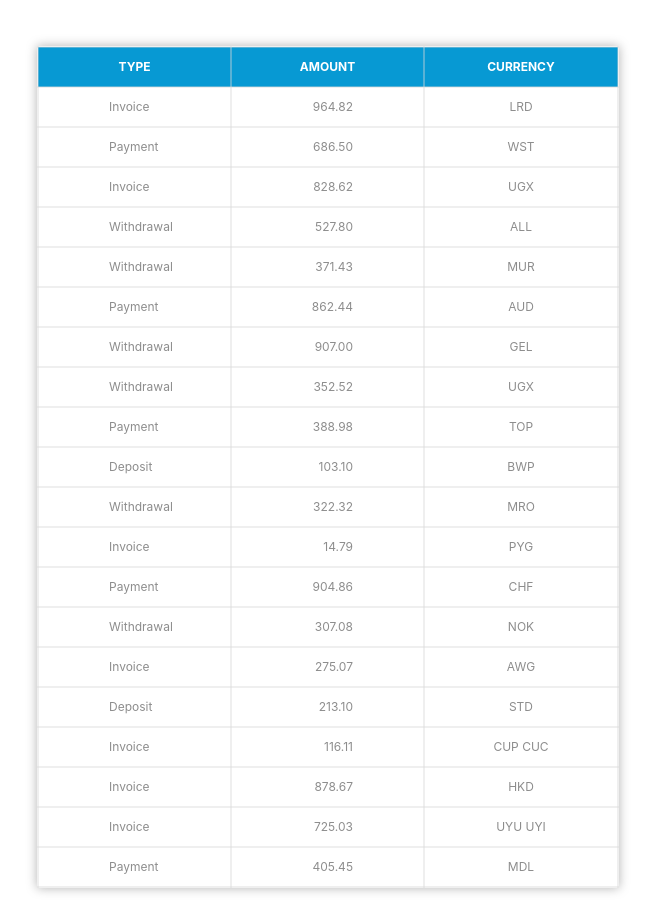
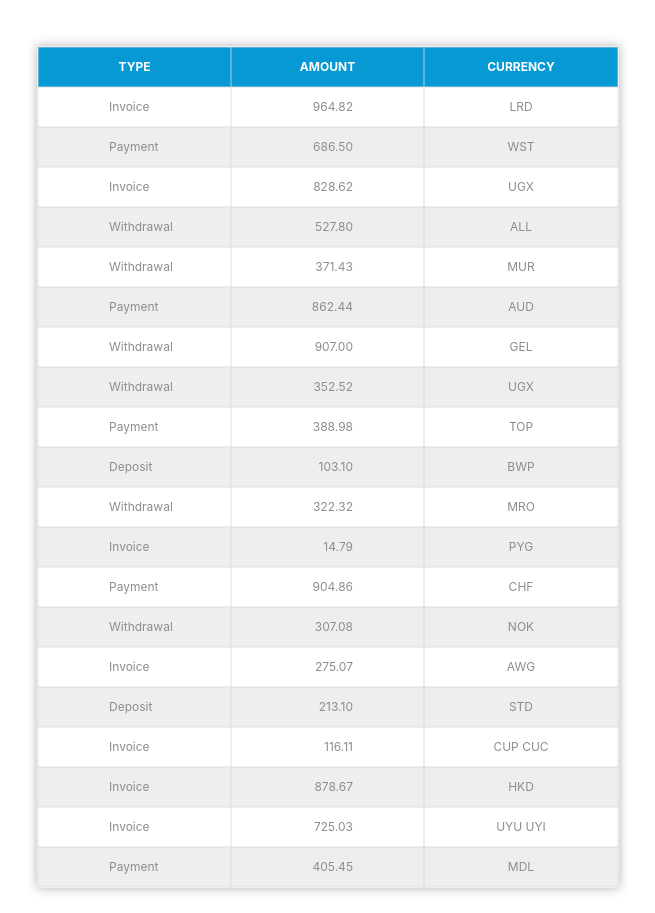
Before and after one commit to MarcinBolt/goit-react-hw-01-components, a React (Create React App) app: page / in a window 1280 px wide. Shown: the part 840-1753 px from the top of the page, without its empty margins (312-967 px from the left). Built offline with nearby package versions, Linux system fonts and the light colour scheme.

Commit message:
fix method map(i, index) in TransactionHistory.jsx

```diff
--- a/src/components/TransactionHistory/TransactionHistory.jsx
+++ b/src/components/TransactionHistory/TransactionHistory.jsx
@@ -11,10 +11,10 @@ export const TransactionHistory = ({ items }) => (
       </tr>
     </thead>
     <tbody>
-      {items.map(i => (
+      {items.map((i, index) => (
         <tr
           className={`${css.transactionHistory__item} ${
-            i % 2 ? css.darkBackground : css.lightBackground
+            index % 2 ? css.darkBackground : css.lightBackground
           }`}
           key={i.id}
         >
```
